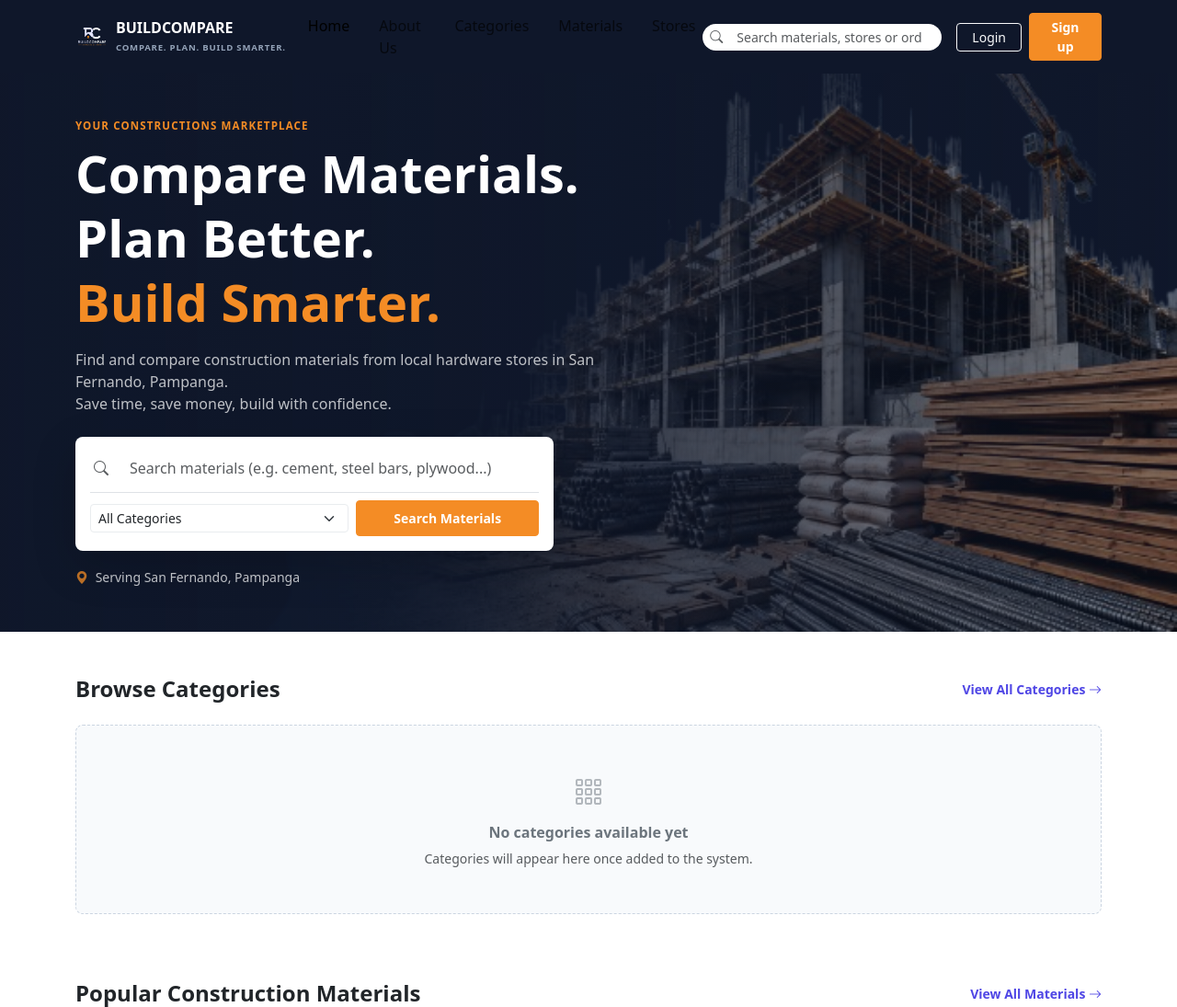
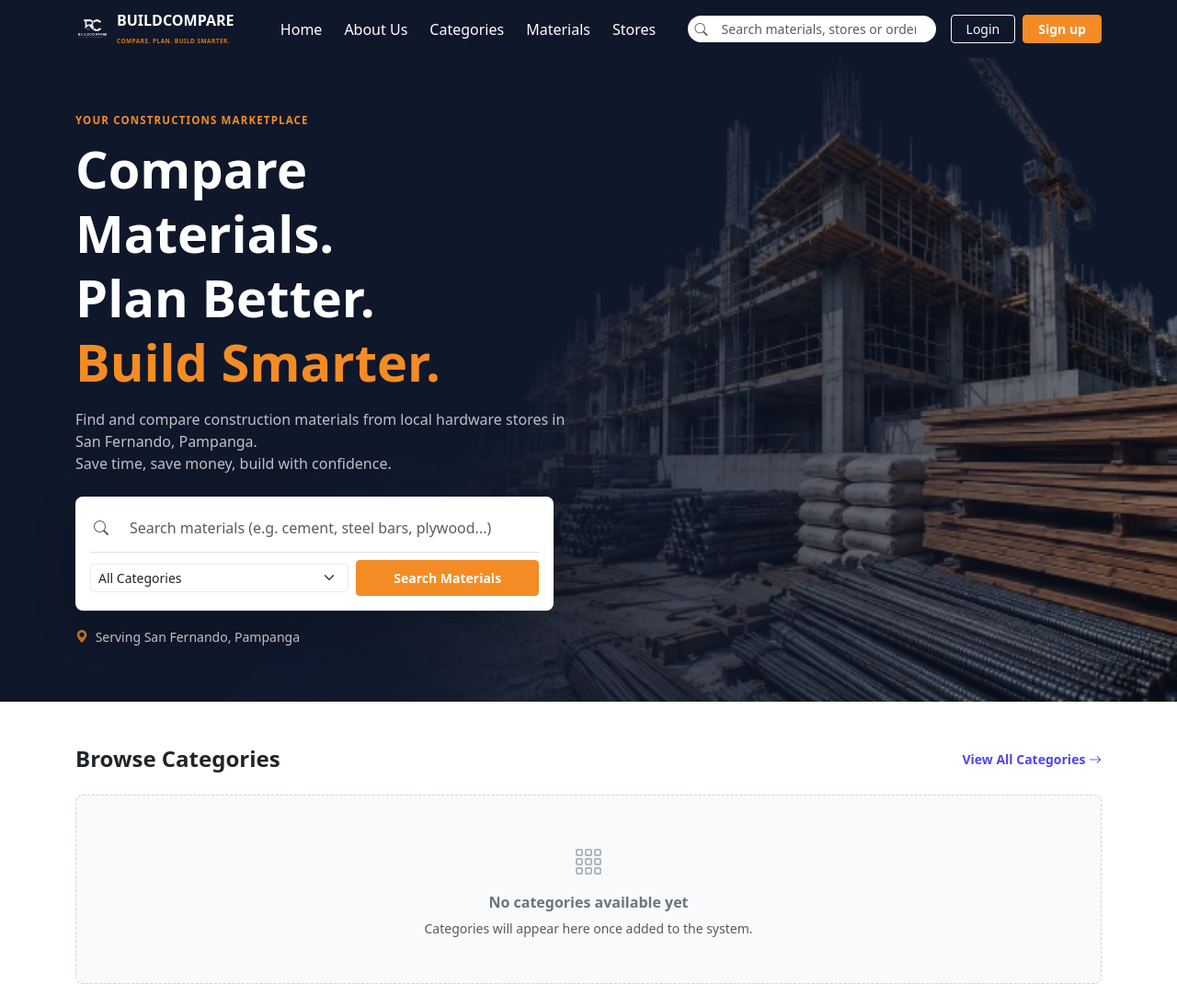
Before and after one commit to PauloBalgona/BuildCompare, a Flask app: page / in a window 1280 px wide. Shown: the top 1095 px of the page at 92% size. Run offline with Flask 3, Linux system fonts and the light colour scheme.

Commit message:
adjusting the size

```diff
--- a/app/static/css/main.css
+++ b/app/static/css/main.css
@@ -16,8 +16,8 @@
   display: inline-flex;
   align-items: center;
   justify-content: center;
-  width: 36px;
-  height: 36px;
+  width: 38px;
+  height: 40px;
   border-radius: 8px;
   background: var(--bc-orange);
   color: var(--bc-navy);
@@ -25,13 +25,13 @@
 }
 
 .bc-brand-sub {
-  font-size: 0.6rem;
+  font-size: 0.4rem;
   letter-spacing: 0.08em;
-  color: #94a3b8;
+  color:#dc7816;
 }
 
 .bc-nav-search {
-  min-width: 260px;
+  min-width: 270px;
   border-radius: 999px;
   overflow: hidden;
 }
@@ -56,7 +56,7 @@
 }
 
 .bc-hero {
-  min-height: 520px;
+  min-height: 700px;
   background:
     linear-gradient(90deg, rgba(15, 23, 42, 0.94) 0%, rgba(15, 23, 42, 0.78) 55%, rgba(15, 23, 42, 0.45) 100%),
     var(--bc-hero-img, none) center/cover no-repeat,
--- a/app/templates/layouts/base.html
+++ b/app/templates/layouts/base.html
@@ -17,7 +17,7 @@
         <img
           src="{{ url_for('static', filename='images/bc-logo.png') }}"
           alt="BuildCompare Logo"
-          height="36"
+          height="37"
           class="rounded-2"
           onerror="this.style.display='none'; this.nextElementSibling.style.display='inline-flex';"
         >
@@ -33,13 +33,13 @@
       </button>
 
       <div class="collapse navbar-collapse" id="mainNav">
-        <ul class="navbar-nav mx-auto mb-2 mb-lg-0 gap-lg-3">
-          <li class="nav-item"><a class="nav-link active" href="{{ url_for('main.landing') }}">Home</a></li>
-          <li class="nav-item"><a class="nav-link" href="#why-choose">About Us</a></li>
-          <li class="nav-item"><a class="nav-link" href="#browse-categories">Categories</a></li>
-          <li class="nav-item"><a class="nav-link" href="#popular-materials">Materials</a></li>
-          <li class="nav-item"><a class="nav-link" href="#featured-stores">Stores</a></li>
-        </ul>
+       <ul class="navbar-nav mx-auto mb-5 mb-lg-0 gap-lg-2">
+            <li class="nav-item"><a class="nav-link active text-white" href="{{ url_for('main.landing') }}">Home</a></li>
+            <li class="nav-item"><a class="nav-link text-white" href="#why-choose">About Us</a></li>
+            <li class="nav-item"><a class="nav-link text-white" href="#browse-categories">Categories</a></li>
+            <li class="nav-item"><a class="nav-link text-white" href="#popular-materials">Materials</a></li>
+            <li class="nav-item"><a class="nav-link text-white" href="#featured-stores">Stores</a></li>
+     </ul>
 
         <form class="d-flex me-lg-3 my-2 my-lg-0" role="search">
           <div class="input-group input-group-sm bc-nav-search">
@@ -81,7 +81,14 @@
       <div class="row g-4">
         <div class="col-lg-4">
           <div class="d-flex align-items-center gap-2 mb-3">
-            <span class="bc-logo-badge">BC</span>
+            <img
+              src="{{ url_for('static', filename='images/bc-logo.png') }}"
+              alt="BuildCompare Logo"
+              height="37"
+              class="rounded-2"
+              onerror="this.style.display='none'; this.nextElementSibling.style.display='inline-flex';"
+            >
+            <span class="bc-logo-badge" style="display: none;">BC</span>
             <div class="lh-1">
               <span class="d-block fw-bold fs-5">BUILDCOMPARE</span>
               <small class="bc-brand-sub">COMPARE. PLAN. BUILD SMARTER.</small>
--- a/app/templates/pages/landing.html
+++ b/app/templates/pages/landing.html
@@ -9,7 +9,7 @@
 >
   <div class="container py-5">
     <div class="row">
-      <div class="col-lg-7">
+      <div class="col-lg-6">
         <p class="bc-eyebrow mb-2">YOUR CONSTRUCTIONS MARKETPLACE</p>
         <h1 class="display-4 fw-bold lh-sm mb-3">
           Compare Materials.<br>
```
